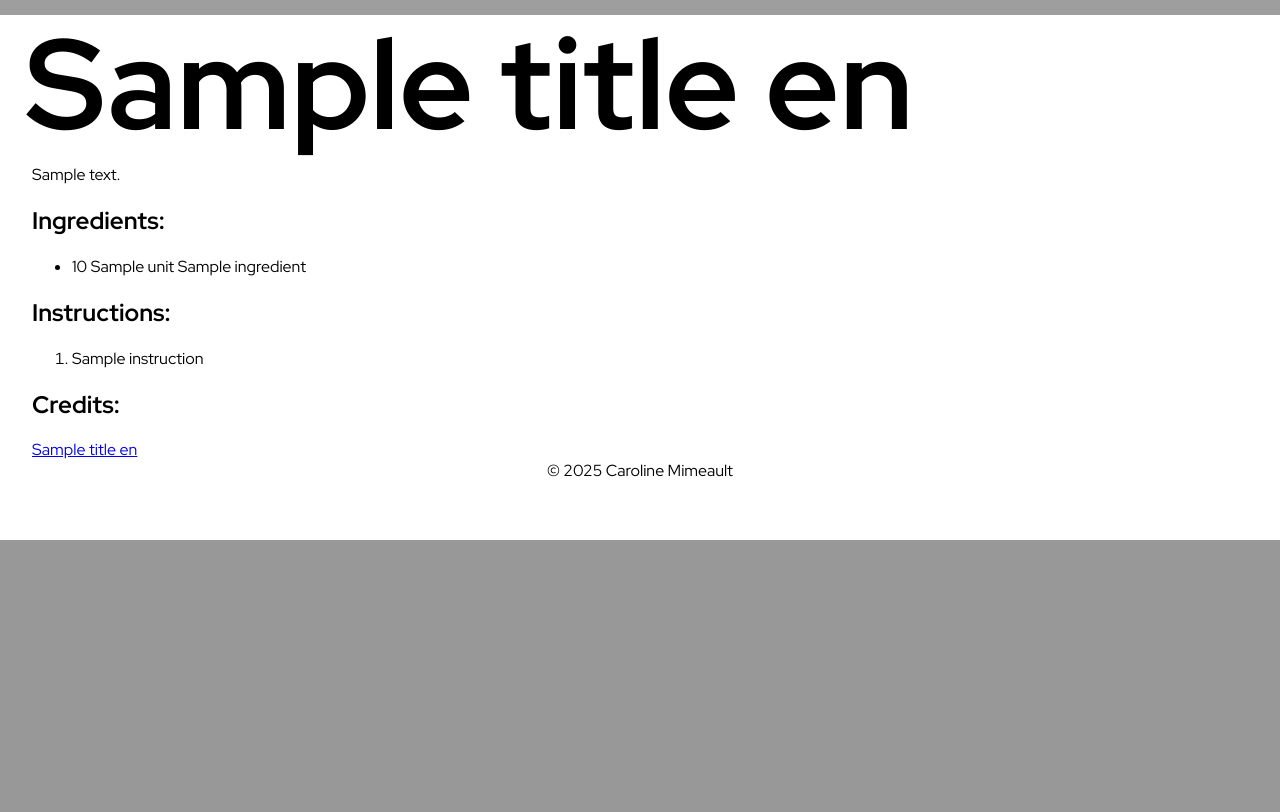
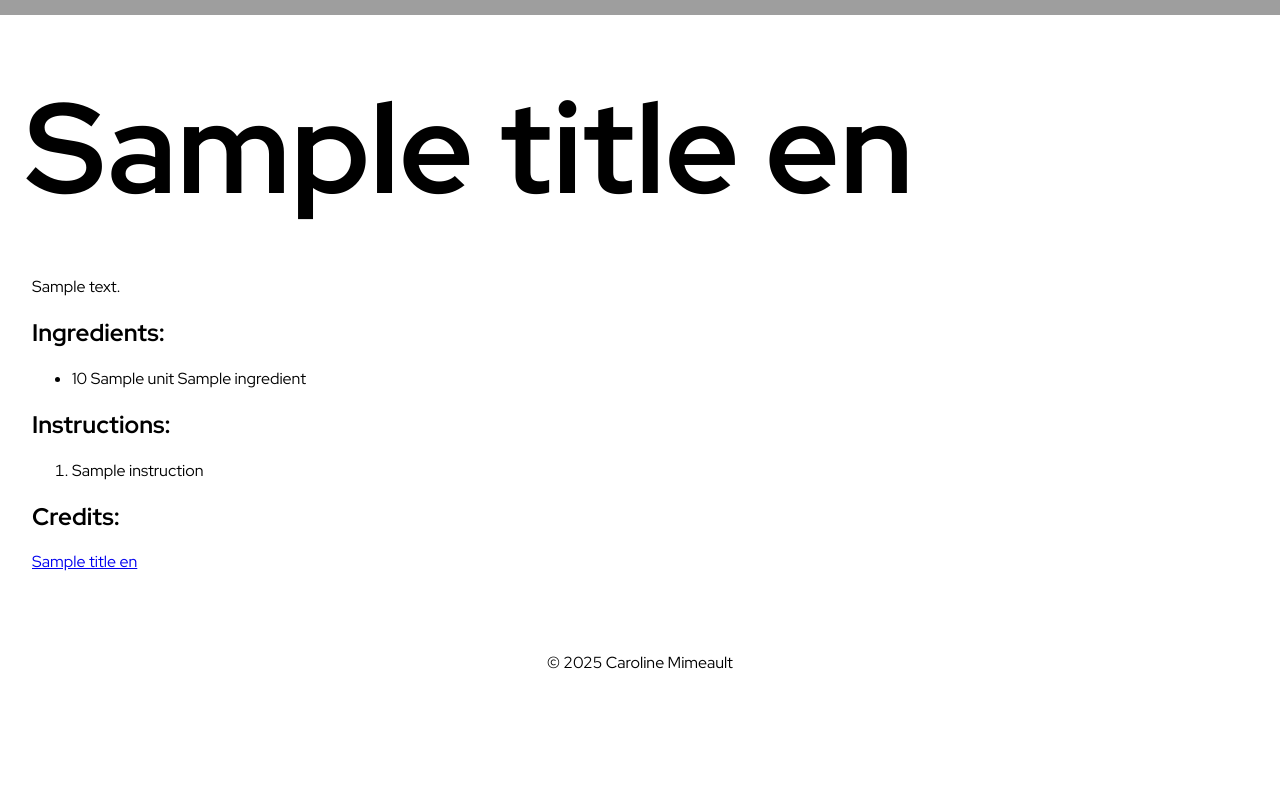
Before and after one commit to caromimo/caromimo.ca, a FastAPI app: template app/templates/recipe.html in a window 1280 px wide. Shown: the part 1115-1927 px from the top of the page. Before the commit the page ends 1655 px from the top, so only its background shows below. Run offline with FastAPI, Linux system fonts and the light colour scheme; the template is opened without the code that fills it: most values are stand-ins (such as "Sample title", 1, 10 or a date in 2020); grey boxes are pictures that could not be loaded.

Commit message:
fixing margins

```diff
--- a/app/static/styles.css
+++ b/app/static/styles.css
@@ -21,12 +21,13 @@ footer {
     min-height: 5em;
     text-align: center;
     font-family: 'Red Hat Display';
+    margin: 5em 0 5em 0;
 }
 
 h1 {
     text-align: left;
     font-size: 8em;
-    margin: 0 0.2em 0 0.2em;
+    margin: 0.5em 0.2em 0.5em 0.2em;
     line-height: 1em;
 }
 
```
